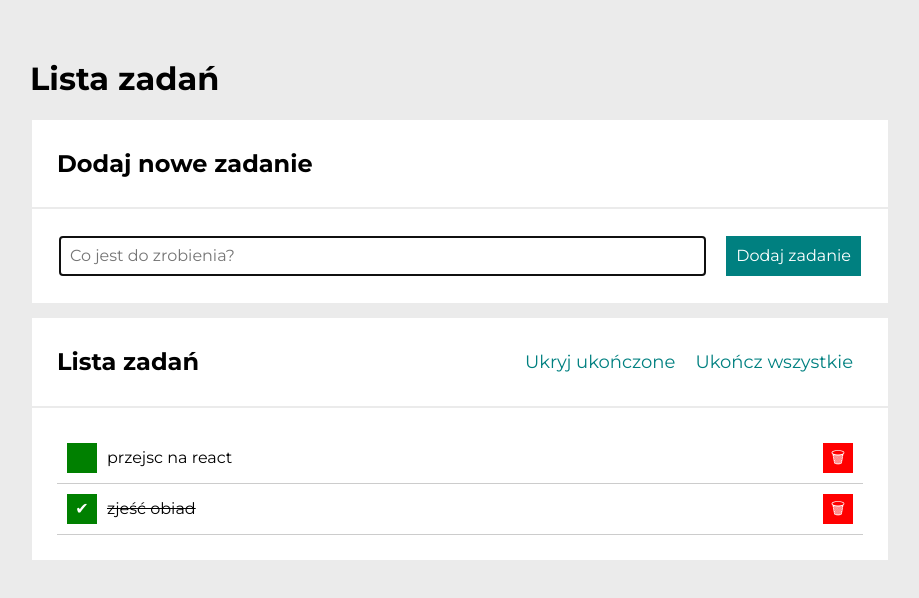
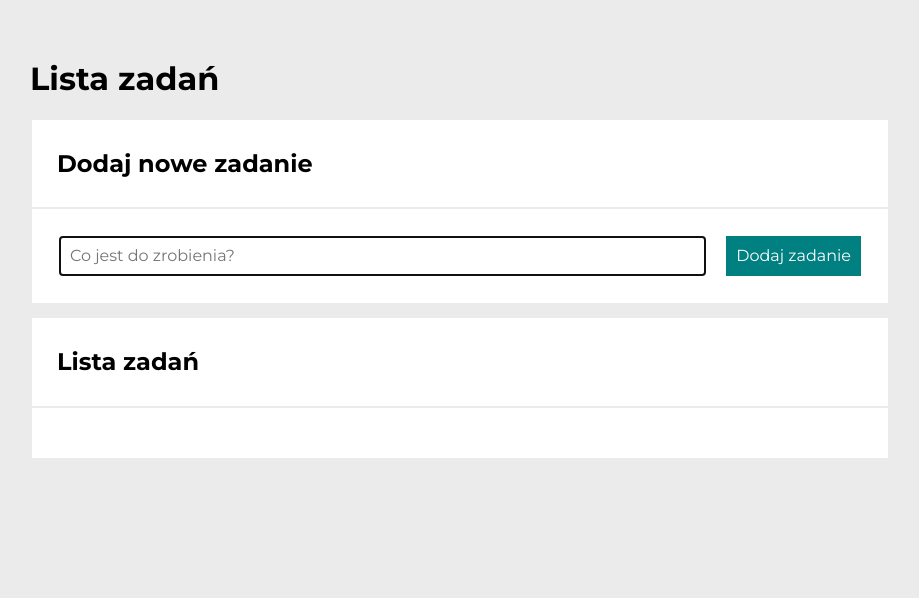
Before and after one commit to MaciejKurpiecki/toDo-List.react, a React (Create React App) app: page / in a window 1280 px wide. Shown: the top 598 px of the page, without its empty margins (180-1099 px from the left). Built offline with nearby package versions, Linux system fonts and the light colour scheme.

Commit message:
tasks array cleared

```diff
--- a/src/App.js
+++ b/src/App.js
@@ -8,10 +8,7 @@ import { useState } from 'react';
 
 function App() {
   const [hideDoneTasks, setHideDoneTasks] = useState(false);
-  const [tasks, setTasks] = useState([
-    { id: 1, content: "przejsc na react", done: false },
-    { id: 2, content: "zjeść obiad", done: true },
-  ]);
+  const [tasks, setTasks] = useState([]);
 
   const toggleHideDoneTasks = () => {
     setHideDoneTasks(hideDoneTasks => !hideDoneTasks);
```
